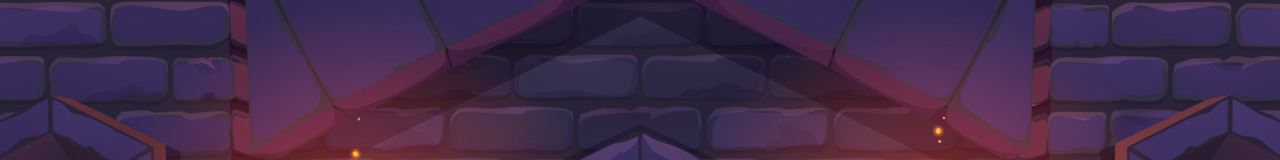
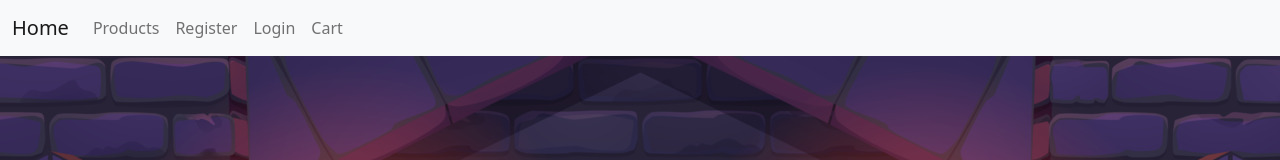
Before and after one commit to JuanTGit/ecommerce, a React (Vite) app: page / in a window 1280 px wide. Shown: the top 160 px of the page. Built offline with nearby package versions, Linux system fonts and the light colour scheme; no server answers.

Commit message:
added navbar

```diff
--- a/src/App.jsx
+++ b/src/App.jsx
@@ -1,4 +1,4 @@
-// import Navbar from './components/Navbar'
+import Navbar from './components/Navbar'
 import Home from './views/Home'
 import Register from './views/Register'
 import Login from './views/Login'
@@ -42,7 +42,7 @@ function App() {
 	return (
 		<>
 			<Router>
-				{/* <Navbar loggedIn={user.loggedIn} logUserOut={logOut} flashMessage={flashMessage} username={user.username} admin={user.admin}/> */}
+				<Navbar loggedIn={user.loggedIn} logUserOut={logOut} flashMessage={flashMessage} username={user.username} admin={user.admin}/>
 					{message[0] != null ? <AlertMessage message={message[0]} category={message[1]} flashMessage={flashMessage} /> : null }
 					<Routes>
 						<Route path='/' element={<Start flashMessage={flashMessage}/>} />
```
